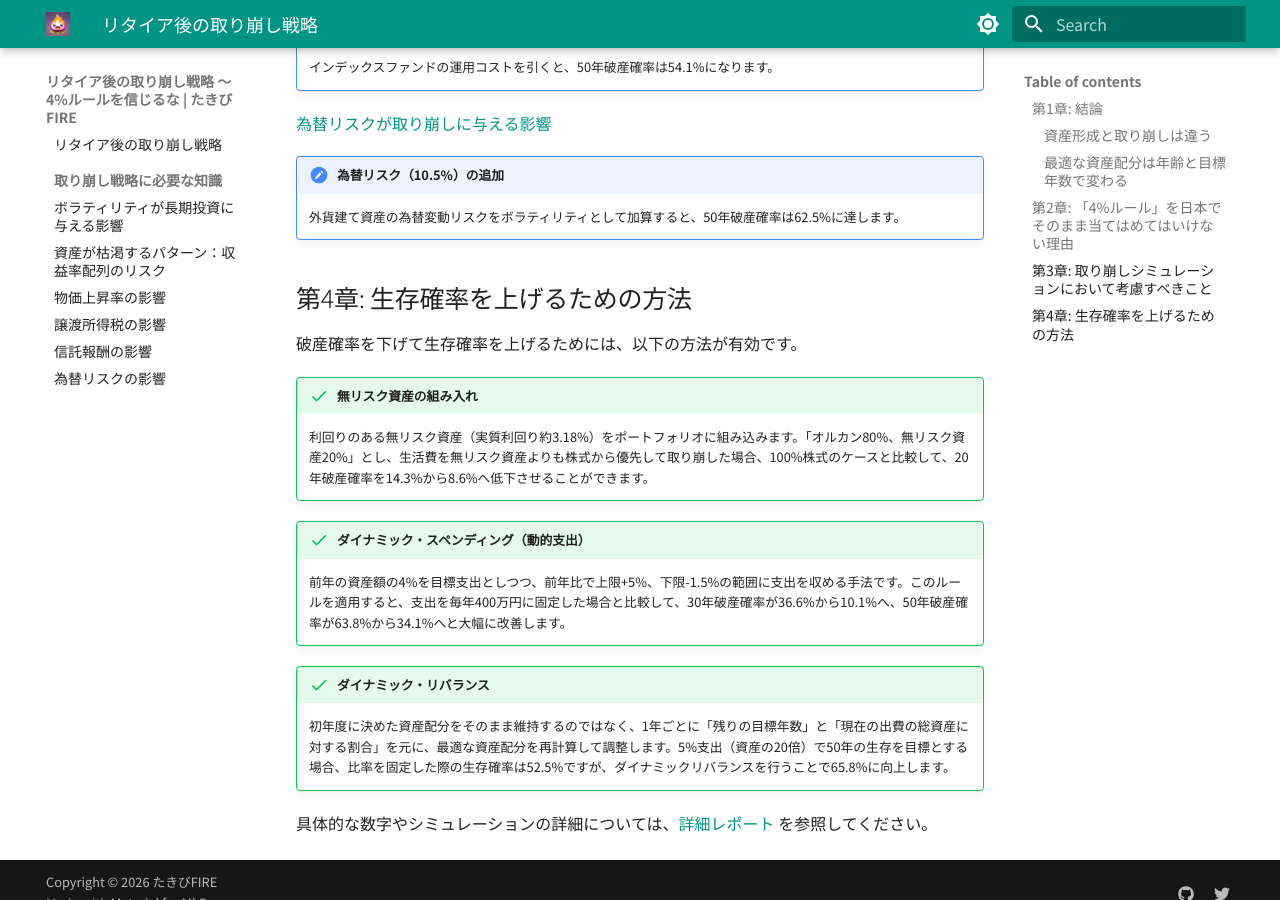
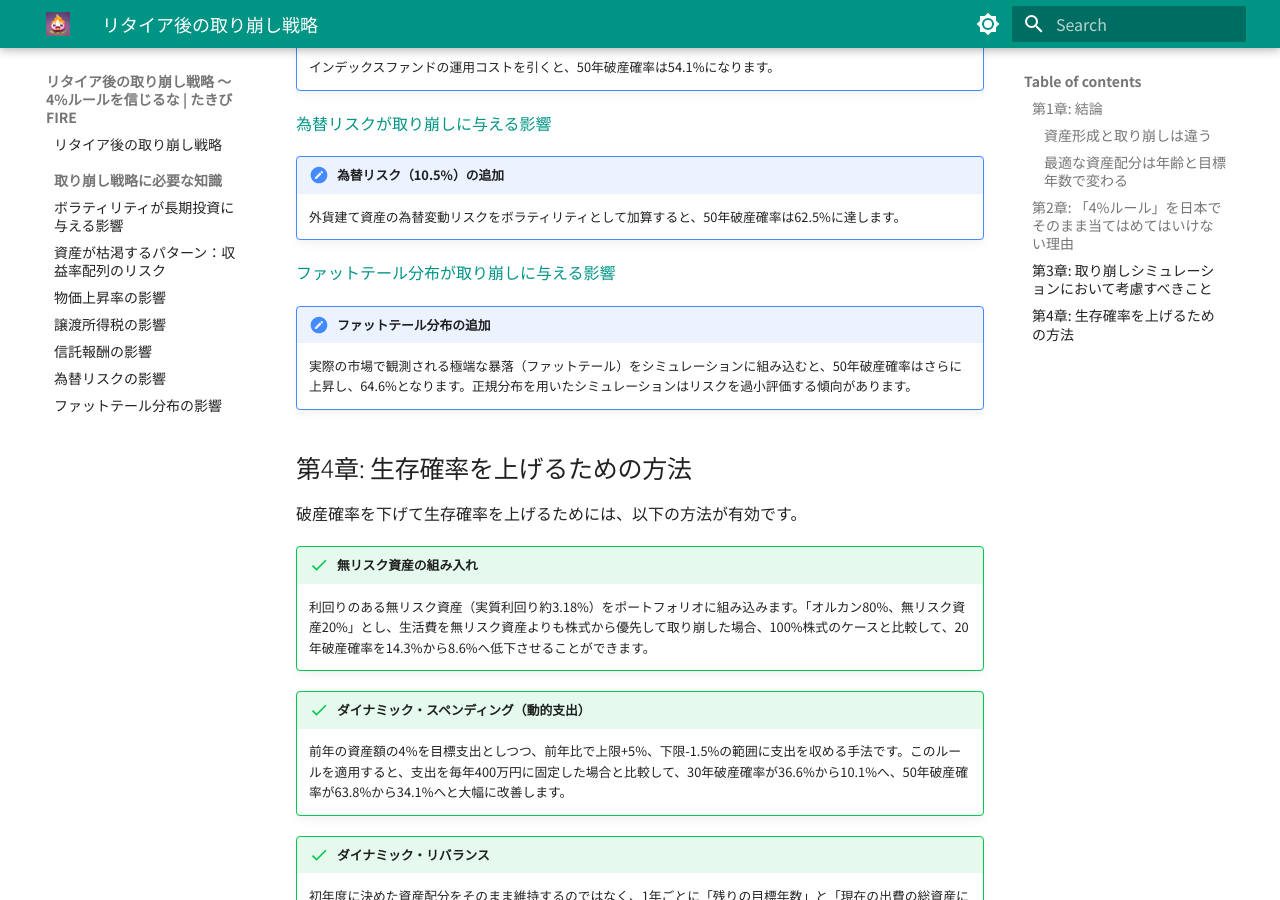
Before and after one commit to TakibiFire/JapaneseTrinityStudy, an MkDocs documentation site: the page built from docs/index.md, in a window 1280 px wide and 900 px high, scrolled down 3386 px. Built offline with MkDocs 1.6.1 and Material for MkDocs 9.7.7, drawn with Linux system fonts in a browser that asks for light colours.

Commit message:
Add links to fat_tails.md

```diff
--- a/docs/index.md
+++ b/docs/index.md
@@ -99,6 +99,11 @@ TODO: 75%, 25% の場合を言ったほうが説得力あるね。
 !!! note "為替リスク（10.5%）の追加"
     外貨建て資産の為替変動リスクをボラティリティとして加算すると、50年破産確率は62.5%に達します。
 
+[ファットテール分布が取り崩しに与える影響](fat_tails.md)
+
+!!! note "ファットテール分布の追加"
+    実際の市場で観測される極端な暴落（ファットテール）をシミュレーションに組み込むと、50年破産確率はさらに上昇し、64.6%となります。正規分布を用いたシミュレーションはリスクを過小評価する傾向があります。
+
 ## 第4章: 生存確率を上げるための方法
 
 破産確率を下げて生存確率を上げるためには、以下の方法が有効です。
--- a/mkdocs.yml
+++ b/mkdocs.yml
@@ -102,3 +102,4 @@ nav:
     - 譲渡所得税の影響: tax.md
     - 信託報酬の影響: trust_fee.md
     - 為替リスクの影響: forex.md
+    - ファットテール分布の影響: fat_tails.md
```
Also changed, not shown: docs/fat_tails.md (+14 -14 lines).
